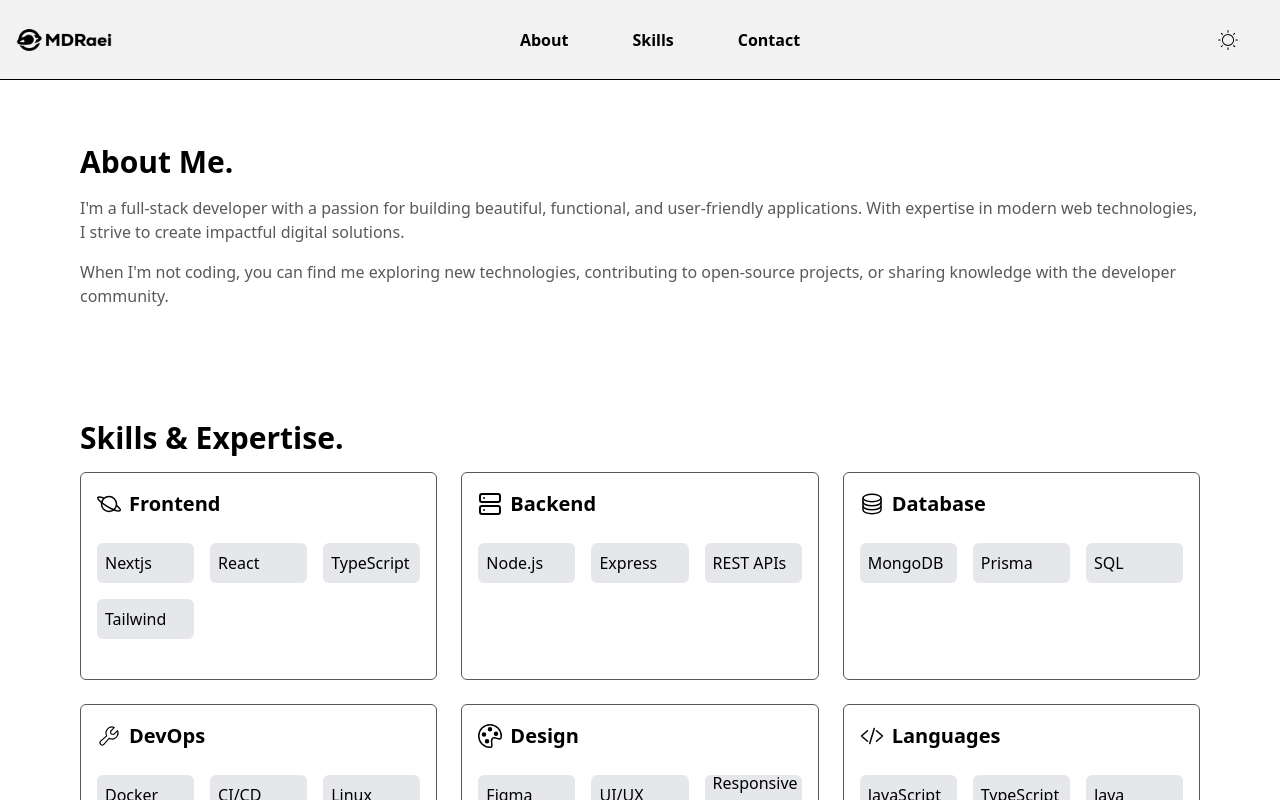
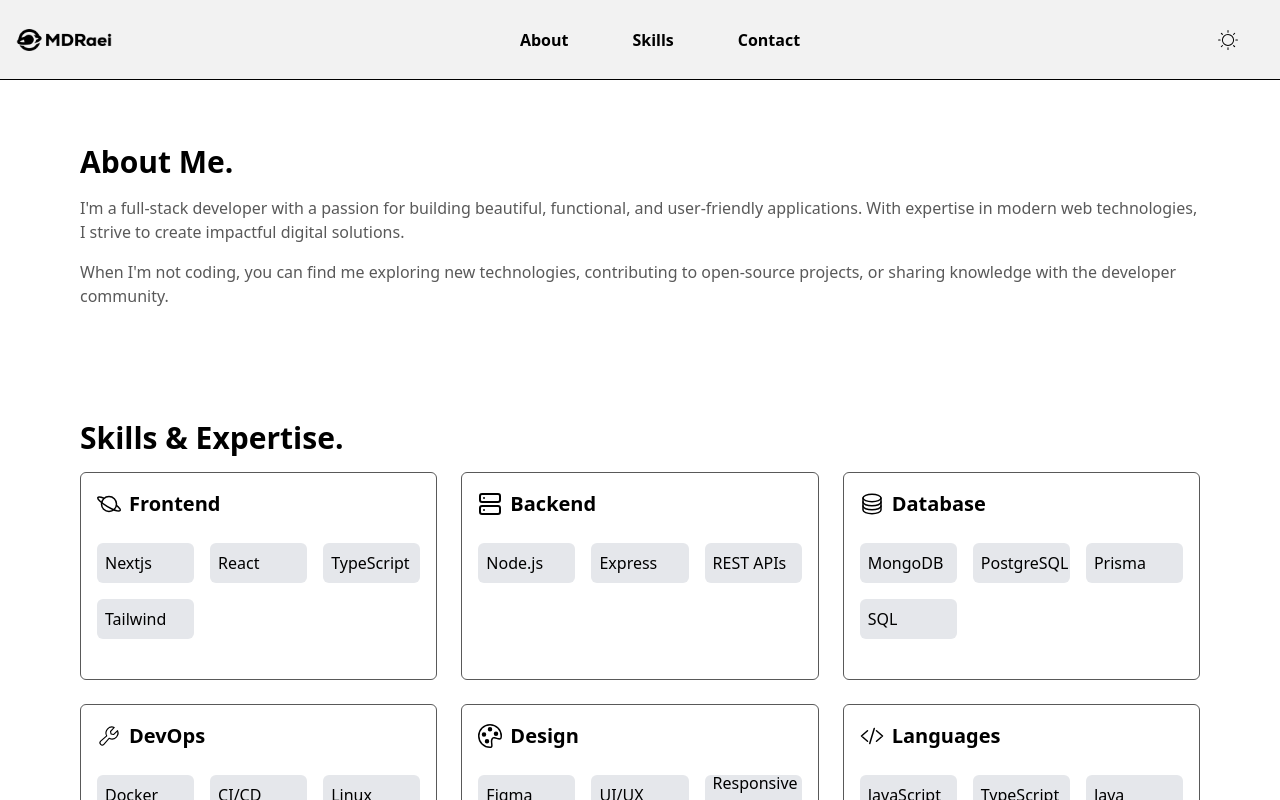
Before and after one commit to mohammadaliraei/MDRaei.Portofilo, a React (Vite) app in the folder client/: page / in a window 1280 px wide. Shown: the top 800 px of the page. Built offline with nearby package versions, Linux system fonts and the light colour scheme.

Commit message:
add PostgreSQL

```diff
--- a/client/src/components/About.tsx
+++ b/client/src/components/About.tsx
@@ -28,7 +28,7 @@ const About: React.FC = () => {
     {
       name: "Database",
       icon: <IoServerOutline className="w-6 h-6" />,
-      skills: ["MongoDB", "Prisma", "SQL"],
+      skills: ["MongoDB", "PostgreSQL", "Prisma", "SQL"],
     },
     {
       name: "DevOps",
```
